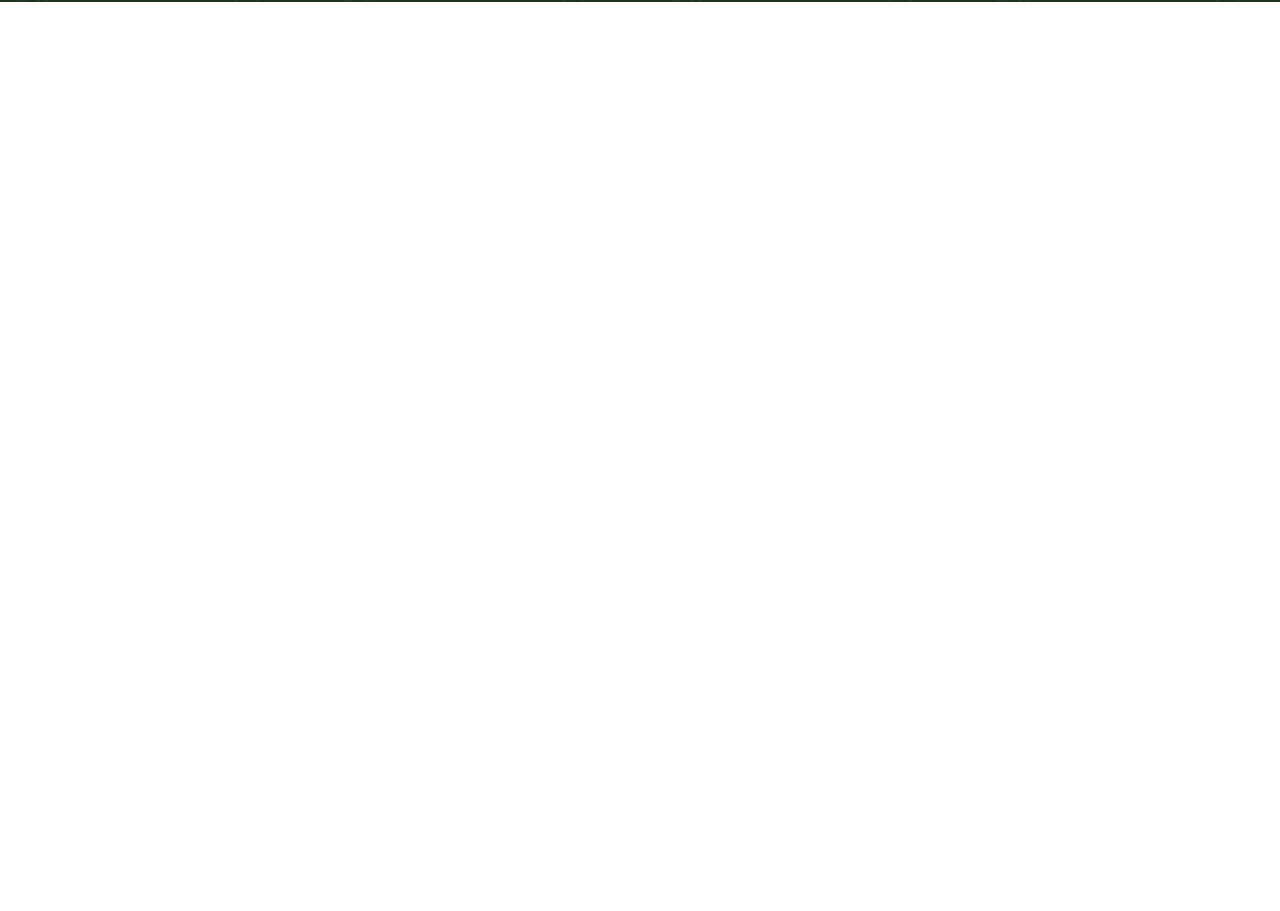
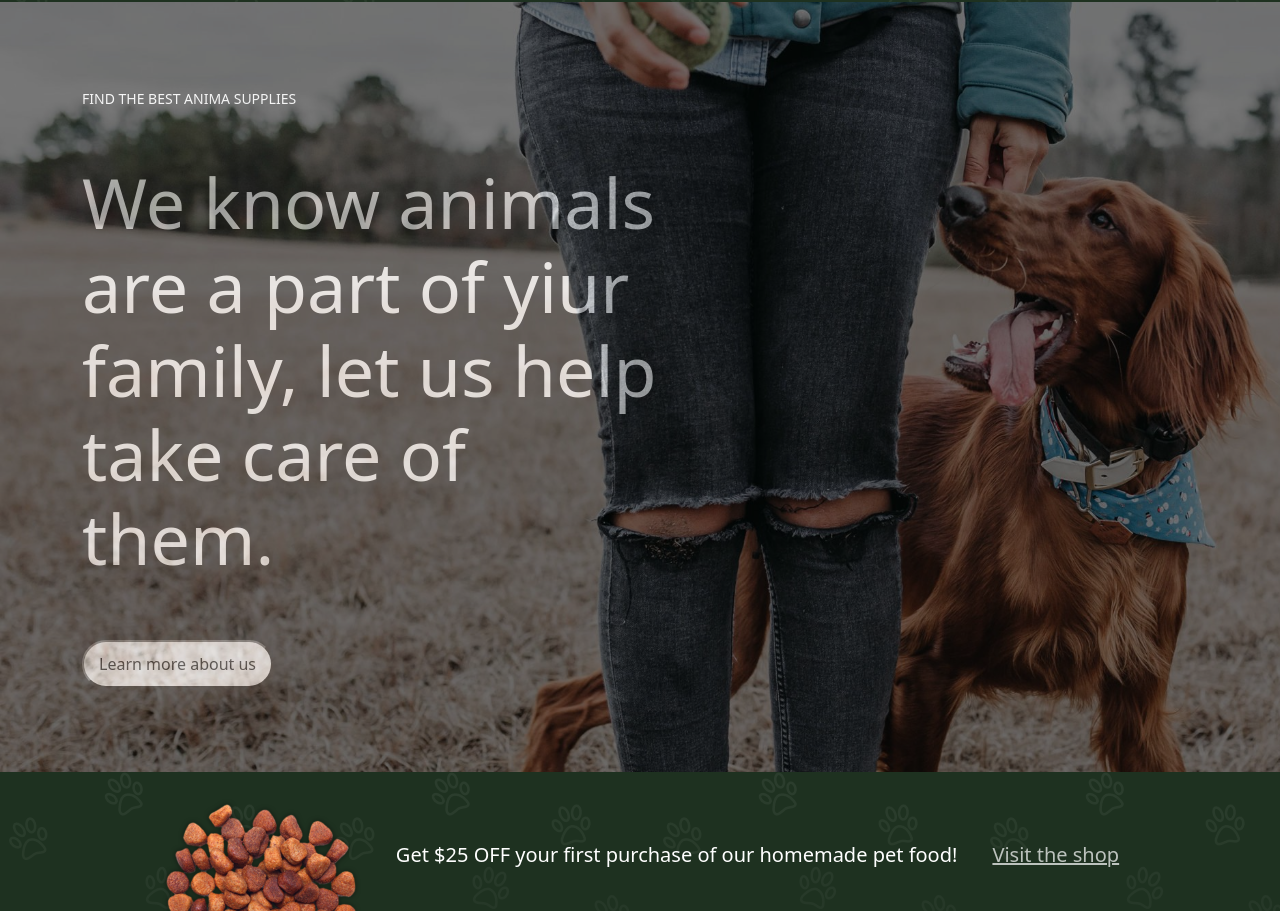
Before and after one commit to Mega-117/proj-html-vuejs, a Vue app: page / in a window 1280 px wide. Shown: the part 210-1121 px from the top of the page. Before the commit the page ends 800 px from the top, so only its background shows below. Built offline with nearby package versions, Linux system fonts and the light colour scheme.

Commit message:
fatto sezione promo

```diff
--- a/src/components/Main.vue
+++ b/src/components/Main.vue
@@ -1,10 +1,30 @@
 <template>
-  <div></div>
+  <main>
+    <Hero></Hero>
+    <div class="promo">
+      <div class="container">
+        <div class="d-flex justify-content-center align-items-center">
+          <img src="../assets/food-transparent-5-200x112.png" alt="" />
+          <span>
+            Get $25 OFF your first purchase of our homemade pet food!</span
+          >
+          <a href="#">Visit the shop</a>
+        </div>
+      </div>
+    </div>
+  </main>
 </template>
 
 <script>
-export default {};
+import Hero from "@/components/Hero.vue";
+export default {
+  name: "Main",
+  components: {
+    Hero,
+  },
+};
 </script>
 
-<style>
+<style scoped lang="scss">
+@import "@/styles/main.scss";
 </style>
--- /dev/null
+++ b/src/styles/main.scss
@@ -0,0 +1,14 @@
+.promo{
+    background-image: url("../assets/bg-transparent-3.png");
+    background-color: #1e3120;
+    padding-top: 27px;
+    font-size: 20px;
+    span{
+        color: white;
+
+        padding: 0 35px;
+    }
+    a{
+        color: #bcc2bd;
+    }
+}
```
